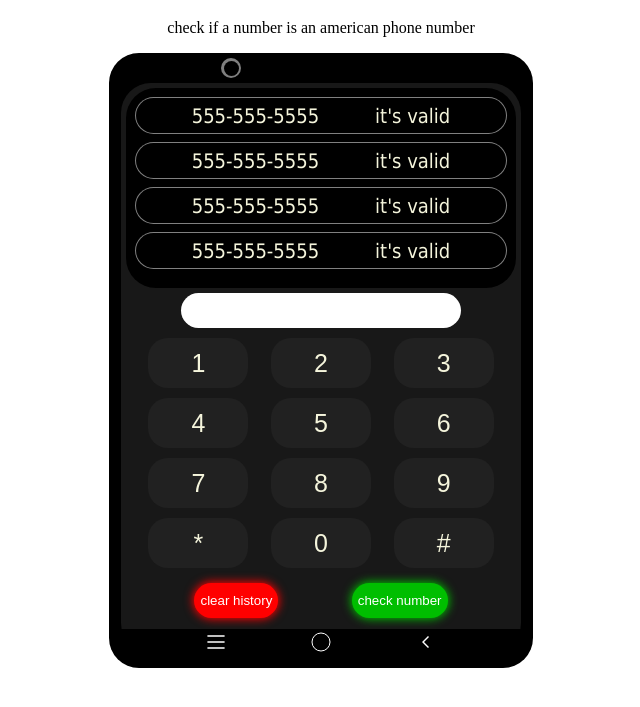
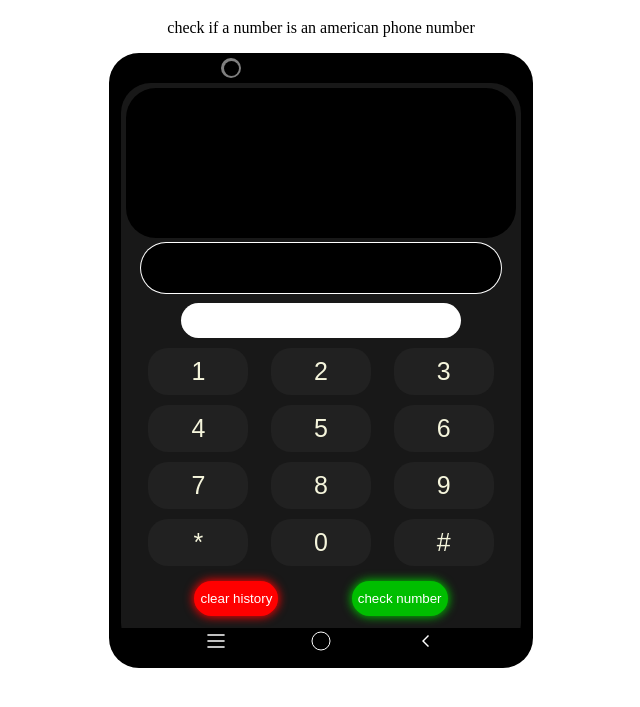
Before and after one commit to RezaeiArshad/telephone-number-vaildator-project, a plain HTML site: page phonenumber/index.html in a window 1280 px wide. Shown: the part 61-768 px from the top of the page, without its empty margins (319-959 px from the left). Drawn offline with Linux system fonts and the light colour scheme.

Commit message:
Just a little more . . .

```diff
--- a/phonenumber/index.html
+++ b/phonenumber/index.html
@@ -16,37 +16,25 @@
       </div>
       <div id="phone-inner">
         <div id="history">
-          <div id="history-child">
-            <p id="phone-number">555-555-5555</p>
-            <p id="is-vaild">it's valid</p>
-          </div>
-          <div id="history-child">
-            <p id="phone-number">555-555-5555</p>
-            <p id="is-vaild">it's valid</p>
-          </div>
-          <div id="history-child">
-            <p id="phone-number">555-555-5555</p>
-            <p id="is-vaild">it's valid</p>
-          </div>
-          <div id="history-child">
-            <p id="phone-number">555-555-5555</p>
-            <p id="is-vaild">it's valid</p>
-          </div>
+
+        </div>
+        <div id="output">
+
         </div>
         <input id="input" />
         <div id="dial">
-            <button id="1">1</button>
-            <button id="2">2</button>
-            <button id="3">3</button>
-            <button id="4">4</button>
-            <button id="5">5</button>
-            <button id="6">6</button>
-            <button id="7">7</button>
-            <button id="8">8</button>
-            <button id="9">9</button>
-            <button id="*">*</button>
-            <button id="0">0</button>
-            <button id="#">#</button>
+            <button onclick="dial(this)" id="1">1</button>
+            <button onclick="dial(this)" id="2">2</button>
+            <button onclick="dial(this)" id="3">3</button>
+            <button onclick="dial(this)" id="4">4</button>
+            <button onclick="dial(this)" id="5">5</button>
+            <button onclick="dial(this)" id="6">6</button>
+            <button onclick="dial(this)" id="7">7</button>
+            <button onclick="dial(this)" id="8">8</button>
+            <button onclick="dial(this)" id="9">9</button>
+            <button onclick="dial(this)" id="*">*</button>
+            <button onclick="dial(this)" id="0">0</button>
+            <button onclick="dial(this)" id="#">#</button>
         </div>
         <div id="buttons-div">
             <button id="clear-btn">clear history</button>
--- a/phonenumber/script.js
+++ b/phonenumber/script.js
@@ -17,12 +17,43 @@ const clearButton = document.getElementById("clear-btn");
 const checkButton = document.getElementById("check-btn");
 
 const historyData = localStorage.getItem("key") || [];
+let currentNumber = {};
 
-console.log(localStorage.getItem("key"))
+const updateContainer = () => {
+    container.innerHTML = '';
+    historyData.forEach((element => {
+        container.innerHTML += `
+        <div onclick="renderNumber(this)" id="${element.id}" class="history-child">
+          <p id="phone-number">${element.number}</p>
+          <p class="${element.isValid ? "green" : "red"}" id="is-valid">${element.isValid ? "it's valid" : "not valid"}</p>
+        </div>
+        `
+    }))
+ }
+
+ updateContainer()
 
 const updateHistory = () => {
 
+    numberObj = {
+       id: `${input.value.split(/^\d/g).join("-")}-${Date.now()}`,
+       number: input.value,
+       isValid: isItValid(),
+    }
 
+    historyData.unshift(numberObj);
+    localStorage.setItem("key", JSON.stringify(historyData));
+    updateContainer();
+    console.log(localStorage.getItem("key"))
+}
+
+const renderNumber = (callingDiv) => {
+    const arrayIndex = historyData.findIndex(element => element.id === callingDiv.id);
+
+}
+
+const isItValid = () => {
+    return true;
 }
 
 const checkInput = () => {
@@ -33,6 +64,14 @@ const checkInput = () => {
     isItValid();
     updateHistory();
 }
+
+const dial = (callingButton) => {
+    const buttonNumber = callingButton.id;
+    input.value += buttonNumber
+}
+
+
+
 
 checkButton.addEventListener("click", () => {
     checkInput()
--- a/phonenumber/styles.css
+++ b/phonenumber/styles.css
@@ -53,7 +53,7 @@ body {
 
 #history {
     width: 390px;
-    height: 200px;
+    height: 150px;
     background-color: black;
     margin: 0px auto 5px auto;
     border-radius: 30px;
@@ -82,7 +82,7 @@ body {
     transform: scale(1.05);
 }
 
-#history-child {
+.history-child {
     box-shadow: 0 0 0px 1px gray;
     width: 95%;
     height: 35px;
@@ -93,9 +93,21 @@ body {
     justify-content: space-evenly;
 }
 
-#history-child p {
+.history-child p {
    font-family: tahoma;
    font-size: 20px;
+}
+
+#output {
+    height: 50px;
+    width: 90%;
+    margin: 0 auto 10px auto;
+    background-color: black;
+    border-radius: 25px;
+    box-shadow: 0 0 0px 1px white;
+    box-sizing: border-box;
+    padding: 10px;
+    text-align: center;
 }
 
 #input {
@@ -121,7 +133,7 @@ body {
 }
 
 #dial button {
-    height: 50px;
+    height: 47px;
     width: 100px;
     font-size: 25px;
     background-color: rgb(33, 33, 33);
@@ -175,7 +187,7 @@ body {
 #signs-div {
     width: 100%;
     height: 25px;
-    margin-top: 6px;
+    margin-top: 7px;
     background-color: black;
     display: flex;
     align-items: center;
```
